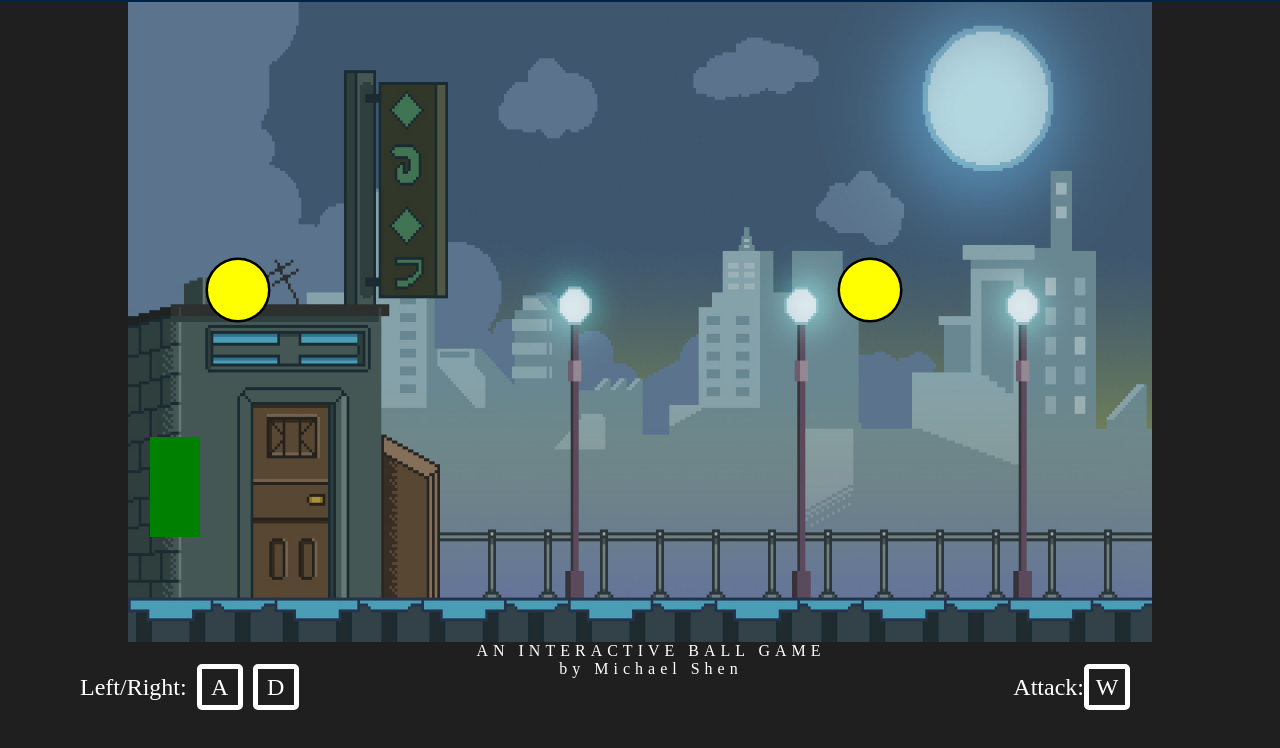
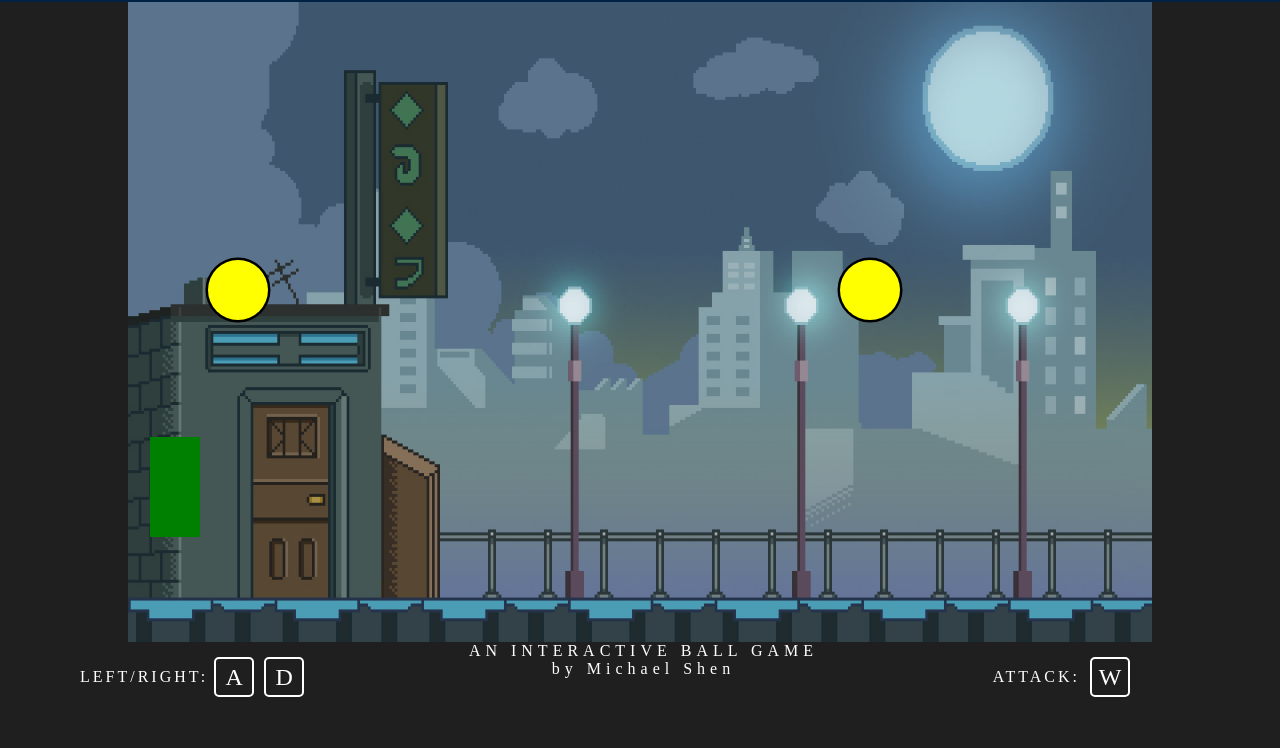
Before and after one commit to shenshuu/Bubble-Trouble, a website built with webpack: page index.html in a window 1280 px wide. Shown: the part 78-826 px from the top of the page. Built offline with nearby package versions, Linux system fonts and the light colour scheme.

Commit message:
Fix footer spacing

```diff
--- a/index.html
+++ b/index.html
@@ -30,7 +30,7 @@
       </div>
       <div class="footer">
         <div class="directions">
-          <p>Left/Right:</p>
+          <p>LEFT/RIGHT:</p>
           <div class="left">A</div>
           <div class="right">D</div>
         </div>
@@ -39,7 +39,7 @@
           <p>by Michael Shen</p>
         </div>
         <div class="attack">
-          <p>Attack:</p>
+          <p>ATTACK:</p>
           <div class="up">W</div>
         </div>
       </div>
--- a/src/index.scss
+++ b/src/index.scss
@@ -56,7 +56,7 @@ body {
 }
 
 .footer .directions, .footer .attack {
-    margin-top: 50px;
+    margin-top: 30px;
     font-size: 24px;
     display: flex;
     color: white;
@@ -77,10 +77,20 @@ body {
     margin-right: 150px;
 }
 
+.footer .attack p, .footer .directions p {
+    margin-right: 10px;
+    letter-spacing: 3px;
+    font-size: 16px;
+}
+
+.footer .directions p {
+    margin-right: -4px;
+}
+
 .footer .attack div, .footer .directions div {
     display: flex;
     border-style: solid;
-    border-width: 5px;
+    border-width: 2px;
     border-color: white;
     border-radius: 5px;
     padding: 8px;
```
Also changed, not shown: dist/main.css.
